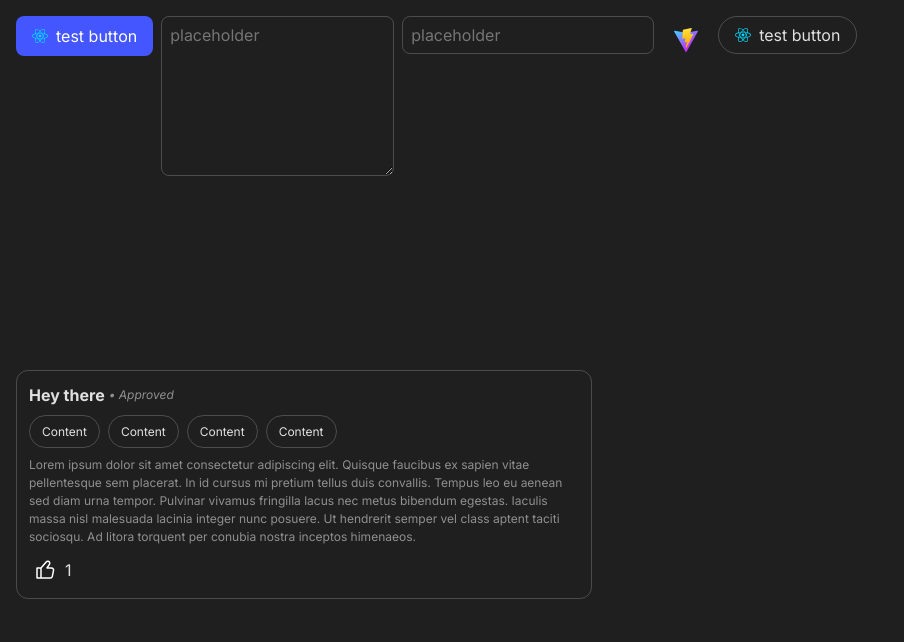
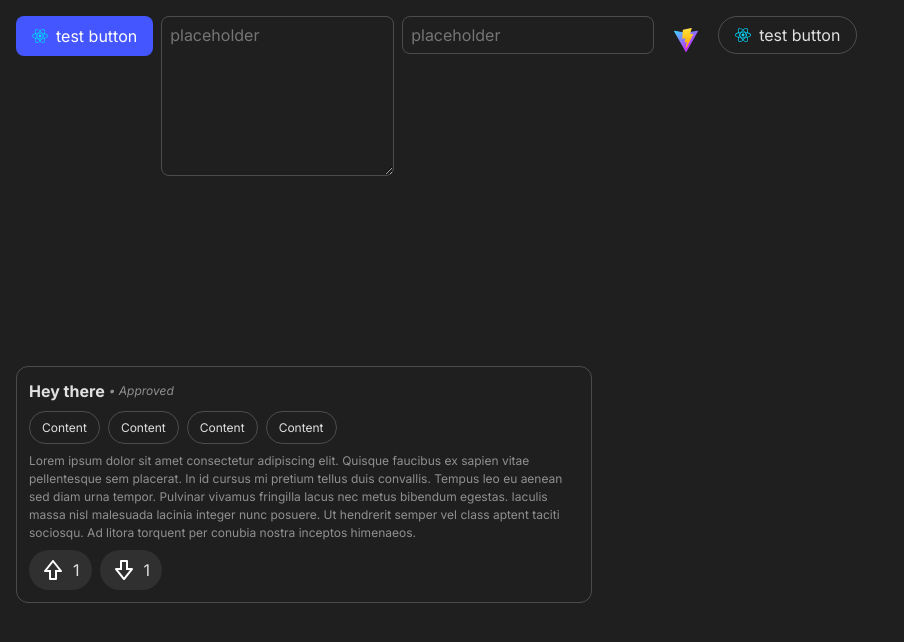
Before and after one commit to Runtem/cryptid-suggestions-site, a React (Vite) app: page / in a window 1280 px wide. Shown: the top 642 px of the page, without its empty margins (0-904 px from the left). Built offline with nearby package versions, Linux system fonts and the light colour scheme.

Commit message:
componentize part 1

```diff
--- a/src/App.tsx
+++ b/src/App.tsx
@@ -5,8 +5,8 @@ function App() {
                 <img src="./react.svg" alt="Icon" className="image" />
                 test button
             </button>
-            <textarea placeholder="placeholder"/>
-            <input type="text" placeholder="placeholder"/>
+            <textarea placeholder="placeholder" />
+            <input type="text" placeholder="placeholder" />
             <button className="icon-button">
                 <img src="./vite.svg" alt="Icon" className="image" />
             </button>
@@ -15,19 +15,55 @@ function App() {
                 test button
             </div>
             <div className="div post">
-                <h2 className="title">Hey there <span className="status"><i>• Approved</i></span></h2>
+                <h2 className="title">
+                    Hey there{" "}
+                    <span className="status">
+                        <i>• Approved</i>
+                    </span>
+                </h2>
                 <div className="post-chips row-bar">
                     <span className="chip">Content</span>
                     <span className="chip">Content</span>
                     <span className="chip">Content</span>
                     <span className="chip">Content</span>
                 </div>
-                <span className="description">Lorem ipsum dolor sit amet consectetur adipiscing elit. Quisque faucibus ex sapien vitae pellentesque sem placerat. In id cursus mi pretium tellus duis convallis. Tempus leo eu aenean sed diam urna tempor. Pulvinar vivamus fringilla lacus nec metus bibendum egestas. Iaculis massa nisl malesuada lacinia integer nunc posuere. Ut hendrerit semper vel class aptent taciti sociosqu. Ad litora torquent per conubia nostra inceptos himenaeos.</span>
+                <span className="description">
+                    Lorem ipsum dolor sit amet consectetur adipiscing elit.
+                    Quisque faucibus ex sapien vitae pellentesque sem placerat.
+                    In id cursus mi pretium tellus duis convallis. Tempus leo eu
+                    aenean sed diam urna tempor. Pulvinar vivamus fringilla
+                    lacus nec metus bibendum egestas. Iaculis massa nisl
+                    malesuada lacinia integer nunc posuere. Ut hendrerit semper
+                    vel class aptent taciti sociosqu. Ad litora torquent per
+                    conubia nostra inceptos himenaeos.
+                </span>
                 <div className="row-bar post-actions">
-                    <button className="icon-button" id="like">
-                        <img src="./like-icon.svg" alt="" className="image"/>
-                    </button>
-                    1
+                    <div className="rating-counters">
+                        <div className="action-counter">
+                            <button className="icon-button" id="like">
+                                <img
+                                    src="./upvote-icon.svg"
+                                    alt=""
+                                    className="image"
+                                    width={16}
+                                    height={16}
+                                />
+                            </button>
+                            <p className="post-number">1</p>
+                        </div>
+                        <div className="action-counter">
+                            <button className="icon-button" id="like">
+                                <img
+                                    src="./downvote-icon.svg"
+                                    alt=""
+                                    className="image"
+                                    width={16}
+                                    height={16}
+                                />
+                            </button>
+                            <p className="post-number">1</p>
+                        </div>
+                    </div>
                 </div>
             </div>
         </div>
--- a/src/index.css
+++ b/src/index.css
@@ -176,7 +176,7 @@ textarea {
     gap: 0.25rem;
 }
 
-.post-actions > .icon-button {
+.action-counter > .icon-button {
     padding: 0.25rem;
 }
 
@@ -193,3 +193,28 @@ textarea {
     align-items: center;
     gap: 0.25rem;
 }
+
+.rating-counters {
+    display: flex;
+    flex-direction: row;
+    align-items: center;
+    gap: 0.5rem;
+}
+
+.action-counter {
+    display: flex;
+    flex-direction: row;
+    align-items: center;
+    gap: 0.25rem;
+    border-radius: 99rem;
+    padding: 0.25rem 0.5rem;
+    background-color: #303030;
+}
+
+.post-number {
+    padding-right: 4px;
+}
+
+a {
+    text-decoration: none;
+}
```
Also changed, not shown: src/components/Button.tsx (added, +24 -0 lines), public/downvote-icon.svg (added), public/upvote-icon.svg (added).
